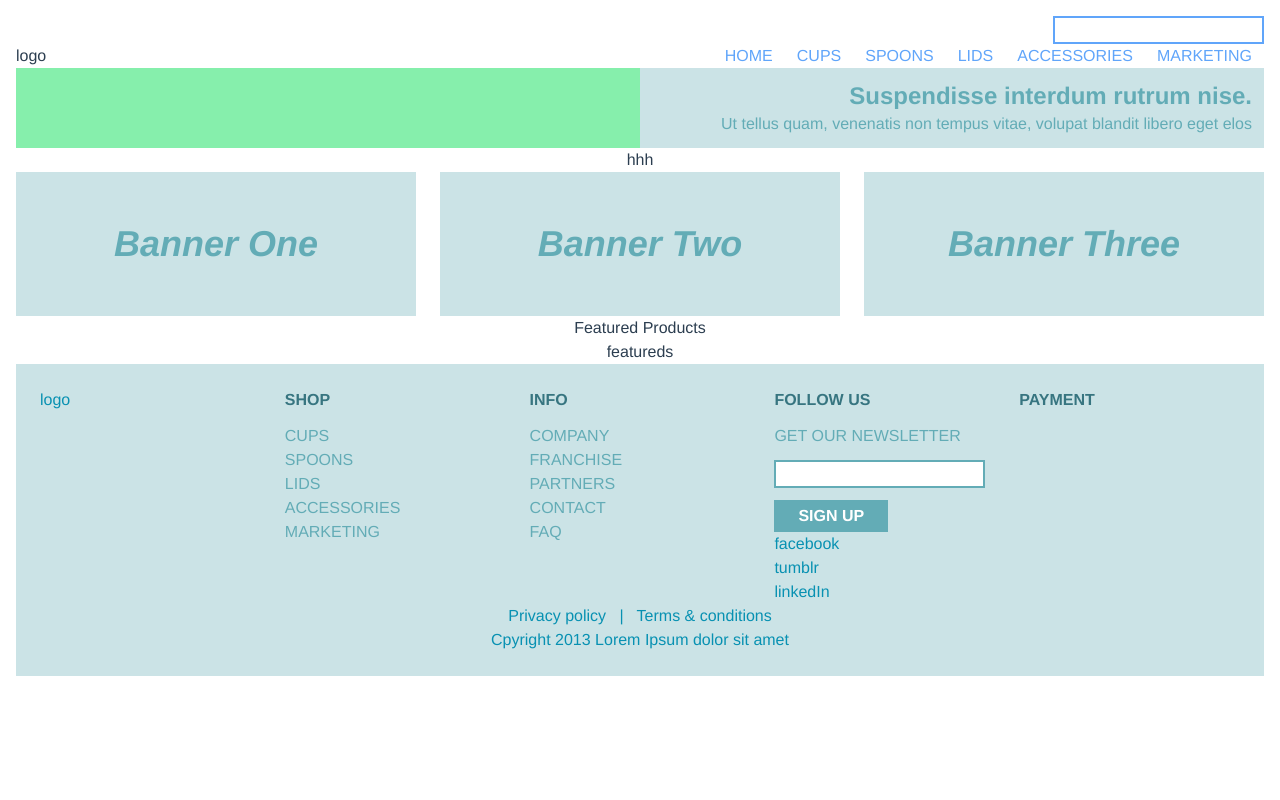
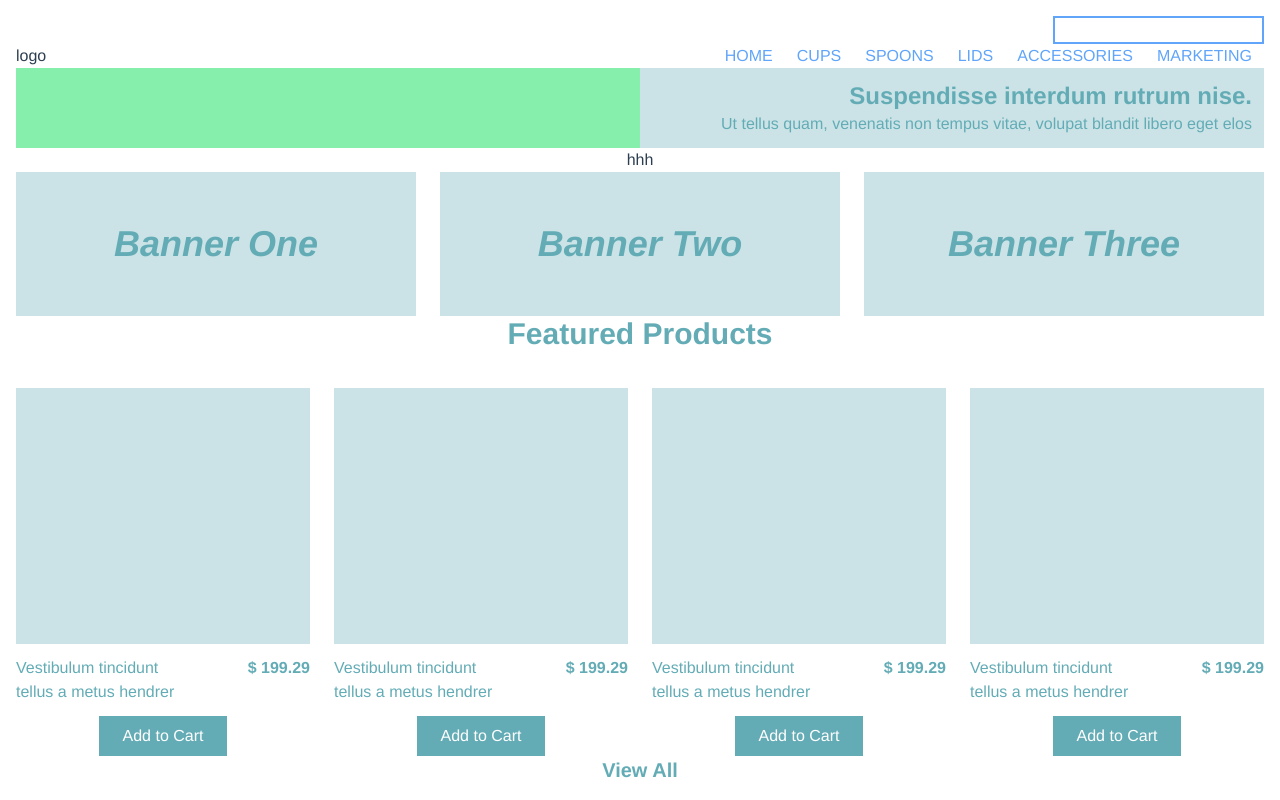
Before and after one commit to marsou001/test, a Vue app: page / in a window 1280 px wide. Shown: the top 800 px of the page. Built offline with nearby package versions, Linux system fonts and the light colour scheme.

Commit message:
feat: featured products

```diff
--- a/src/App.vue
+++ b/src/App.vue
@@ -9,14 +9,12 @@
 </template>
 
 <script>
-import HelloWorld from './components/HelloWorld.vue';
 import Navbar from './layout/Navbar/Navbar.vue';
 import Footer from './layout/Footer/Footer.vue';
 
 export default {
   name: 'App',
   components: {
-    HelloWorld,
     Navbar,
     Footer,
   }
--- /dev/null
+++ b/src/components/FeaturedProduct.vue
@@ -0,0 +1,20 @@
+<template>
+  <div class="featured-product">
+    <div class="featured-product__picture bg-weak w-full h-64"></div>
+
+    <div class="featured-product__info flex justify-between py-3">
+      <div class="featured-product__info_name text-normal text-left w-3/5">Vestibulum tincidunt tellus a metus hendrer</div>
+      <div class="featured-product__info_price text-normal font-bold">$ 199.29</div>
+    </div>
+
+    <div class="featured-product__call_to_action">
+      <button class="text-white bg-normal font-light py-2 px-6">Add to Cart</button>
+    </div>
+  </div>
+</template>
+
+<script>
+export default {
+  name: 'featured-product',
+}
+</script>
--- a/src/components/HelloWorld.vue
+++ /dev/null
@@ -1,57 +0,0 @@
-<template>
-  <div class="hello">
-    <h1>{{ msg }}</h1>
-    <p class="text-green-600">
-      For a guide and recipes on how to configure / customize this project,<br>
-      check out the
-      <a href="https://cli.vuejs.org" target="_blank" rel="noopener">vue-cli documentation</a>.
-    </p>
-    <h3>Installed CLI Plugins</h3>
-    <ul>
-      <li><a href="https://github.com/vuejs/vue-cli/tree/dev/packages/%40vue/cli-plugin-babel" target="_blank" rel="noopener">babel</a></li>
-    </ul>
-    <h3>Essential Links</h3>
-    <ul>
-      <li><a href="https://vuejs.org" target="_blank" rel="noopener">Core Docs</a></li>
-      <li><a href="https://forum.vuejs.org" target="_blank" rel="noopener">Forum</a></li>
-      <li><a href="https://chat.vuejs.org" target="_blank" rel="noopener">Community Chat</a></li>
-      <li><a href="https://twitter.com/vuejs" target="_blank" rel="noopener">Twitter</a></li>
-      <li><a href="https://news.vuejs.org" target="_blank" rel="noopener">News</a></li>
-    </ul>
-    <h3>Ecosystem</h3>
-    <ul>
-      <li><a href="https://router.vuejs.org" target="_blank" rel="noopener">vue-router</a></li>
-      <li><a href="https://vuex.vuejs.org" target="_blank" rel="noopener">vuex</a></li>
-      <li><a href="https://github.com/vuejs/vue-devtools#vue-devtools" target="_blank" rel="noopener">vue-devtools</a></li>
-      <li><a href="https://vue-loader.vuejs.org" target="_blank" rel="noopener">vue-loader</a></li>
-      <li><a href="https://github.com/vuejs/awesome-vue" target="_blank" rel="noopener">awesome-vue</a></li>
-    </ul>
-  </div>
-</template>
-
-<script>
-export default {
-  name: 'HelloWorld',
-  props: {
-    msg: String
-  }
-}
-</script>
-
-<!-- Add "scoped" attribute to limit CSS to this component only -->
-<style scoped>
-h3 {
-  margin: 40px 0 0;
-}
-ul {
-  list-style-type: none;
-  padding: 0;
-}
-li {
-  display: inline-block;
-  margin: 0 10px;
-}
-a {
-  color: #42b983;
-}
-</style>
--- a/src/views/Landing/FeaturedProducts/FeaturedProducts.vue
+++ b/src/views/Landing/FeaturedProducts/FeaturedProducts.vue
@@ -1,15 +1,24 @@
 <template>
-  <section class="featured-products">
-    <h1>Featured Products</h1>
+  <section class="featured-products mb-6">
+    <h1 class="text-normal text-3xl font-bold pb-9">Featured Products</h1>
 
-    <div class="featured-product">
-      featureds
+    <div class="featured-products-grid-container grid grid-cols-1 sm:grid-cols-2 md:grid-cols-4 gap-6">
+      <FeaturedProduct v-for="i in 4" :key="i" />
+    </div>
+
+    <div class="view-all">
+      <button class="text-normal text-xl font-bold">View All</button>
     </div>
   </section>
 </template>
 
 <script>
+import FeaturedProduct from '@/components/FeaturedProduct.vue'
+
 export default {
   name: 'featured-products',
+  components: {
+    FeaturedProduct
+  },
 }
 </script>
```
